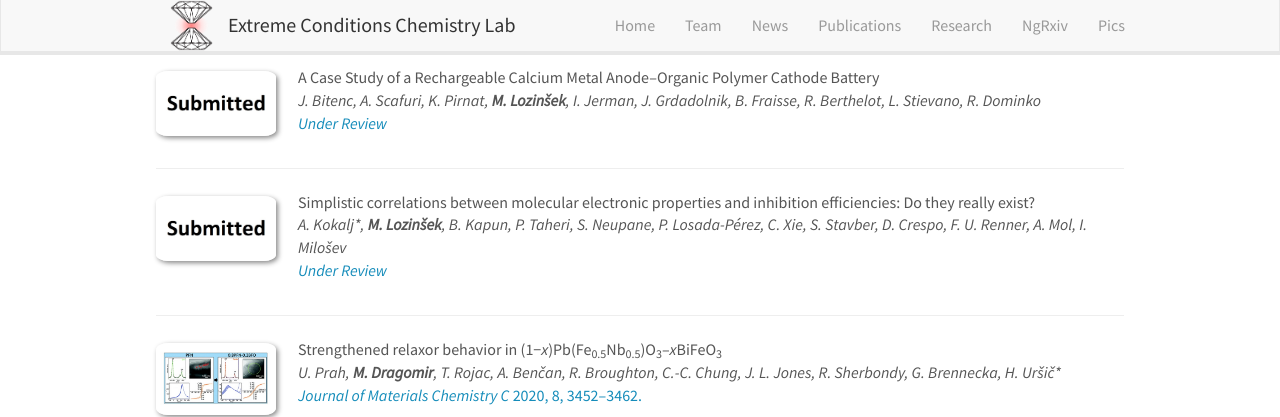
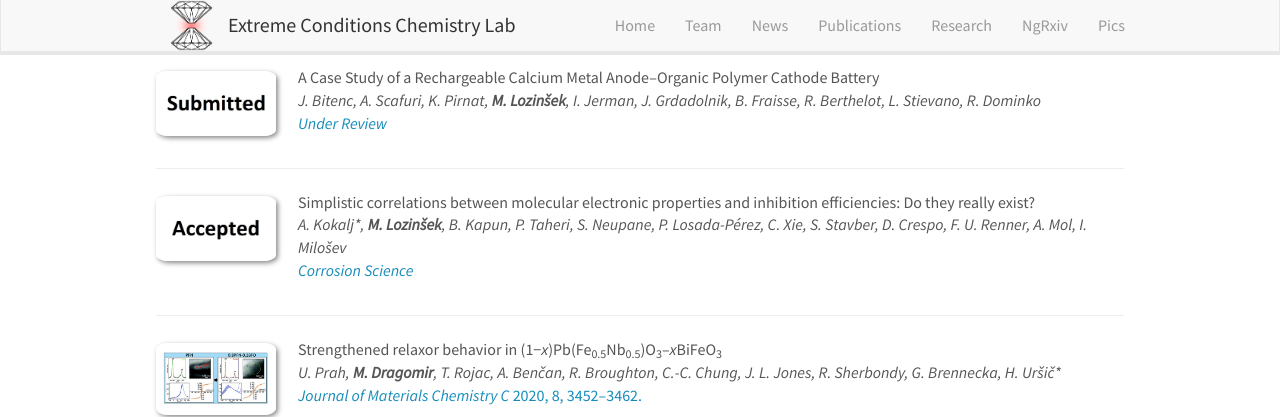
Before and after one commit to eccl-jsi/eccl-jsi.github.io, a Jekyll site: the page built from _pages/publications.md, in a window 1280 px wide and 900 px high, scrolled down 1382 px. Shown: the top 417 px of the window. Built offline with Jekyll 4.4.1, drawn with Linux system fonts in a browser that asks for light colours; nearby versions of some CDN libraries.

Commit message:
Update publist.yml

```diff
--- a/_data/publist.yml
+++ b/_data/publist.yml
@@ -21,9 +21,9 @@
   authors: "A. Kokalj*, <b>M. Lozinšek</b>, B. Kapun, P. Taheri, S. Neupane, P. Losada-Pérez, C. Xie, S. Stavber, D. Crespo, F. U. Renner, A. Mol, I. Milošev"
   description: ""
   highlight: 0
-  image: Submitted.jpg
+  image: Accepted.jpg
   link:
-    display: "<i>Under Review</i>"
+    display: "<i>Corrosion Science</i>"
     url: ""
   title: "Simplistic correlations between molecular electronic properties and inhibition efficiencies: Do they really exist?"
 -
```
